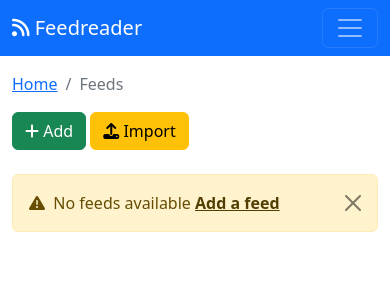
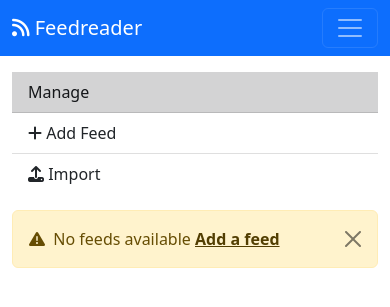
Before and after one commit to Jackevansevo/django-feedreader, a Django app: page /feeds/ in a window 390 px wide. Shown: the top 307 px of the page. Run offline with Django 4.2, Linux system fonts and the light colour scheme; the visitor is signed in with stand-in values (Sample User, id 1); data comes from the database, SQL or seed files in the repository; data that the repository does not hold is empty; parts of the project's set-up code (start-up, migrations or seed data) failed here and were passed over; some libraries are stand-ins or nearby versions.

Commit message:
responsive

```diff
--- a/feeds/templates/feeds/base.html
+++ b/feeds/templates/feeds/base.html
@@ -43,7 +43,7 @@ h1, h2, h3, h4, h5, h6 {
     {% include 'feeds/navbar.html' %}
     </header>
   </main>
-      <div class="container">
+
   {% if messages %}
   {% for message in messages %}
   <div class="alert alert-success alert-dismissible fade show" role="alert">
@@ -55,7 +55,7 @@ h1, h2, h3, h4, h5, h6 {
   {% endif %}
   {% block content %}
   {% endblock %}
-      </div>
+
     </main>
   </body>
   {% block scripts %}
--- a/feeds/templates/feeds/category_confirm_delete.html
+++ b/feeds/templates/feeds/category_confirm_delete.html
@@ -1,5 +1,6 @@
 {% extends 'feeds/base.html' %}
 {% block content %}
+<div class="container-fluid">
   <div class="card">
     <div class="card-header">
       <span class="icon is-small">
@@ -21,4 +22,5 @@
       </form>
     </div>
   </div>
+</div>
 {% endblock %}
--- a/feeds/templates/feeds/category_detail.html
+++ b/feeds/templates/feeds/category_detail.html
@@ -1,7 +1,8 @@
 {% extends 'feeds/base.html' %}
 {% block content %}
+<div class="container">
   <h1 class="title">{{ category.name }}</h1>
-<a class="btn btn-outline-danger" href="{% url 'feeds:category-delete' category.pk %}">
+  <a class="btn btn-outline-danger pt-2" href="{% url 'feeds:category-delete' category.pk %}">
     <span class="icon-text">
       <span class="icon">
 	<i class="fas fa-trash"></i>
@@ -36,4 +37,5 @@
   {% else %}
   <div class="alert alert-warning">No subscriptions are available. <a class="alert-link" href="{% url 'feeds:feed-add' %}">Add Feed</a></div>
   {% endif %}
+</div>
 {% endblock %}
--- a/feeds/templates/feeds/category_form.html
+++ b/feeds/templates/feeds/category_form.html
@@ -1,5 +1,6 @@
 {% extends 'feeds/base.html' %}
 {% block content %}
+<div class="container">
   <div class="card">
     <div class="card-header">
       <span class="icon is-small">
@@ -31,5 +32,6 @@
     </a>
     {% endfor %}
   </ul>
+</div>
 
 {% endblock %}
--- a/feeds/templates/feeds/entry_detail.html
+++ b/feeds/templates/feeds/entry_detail.html
@@ -16,6 +16,7 @@ pre {
 {% endblock %}
 
 {% block content %}
+<div class="container">
   <nav aria-label="breadcrumb">
     <ol class="breadcrumb">
       <li class="breadcrumb-item"><a href="{% url 'feeds:index' %}">Home</a></li>
@@ -40,4 +41,5 @@ pre {
     {% endif %}
     <a href="{{ entry.link }}">Continue reading...</a>
   </article>
+</div>
 {% endblock %}
--- a/feeds/templates/feeds/feed_detail.html
+++ b/feeds/templates/feeds/feed_detail.html
@@ -2,6 +2,7 @@
 {% load humanize %}
 {% block title %} - {{ feed.title }}{% endblock %}
 {% block content %}
+<div class="container">
   <nav aria-label="breadcrumb">
     <ol class="breadcrumb">
       <li class="breadcrumb-item"><a href="{% url 'feeds:index' %}">Home</a></li>
@@ -66,5 +67,6 @@
   </div>
   {% endfor %}
 
+</div>
 
 {% endblock %}
--- a/feeds/templates/feeds/feed_list.html
+++ b/feeds/templates/feeds/feed_list.html
@@ -5,25 +5,22 @@
 
 {% block title %} - Subscriptions{% endblock %}
 {% block content %}
-<nav aria-label="breadcrumb">
-  <ol class="breadcrumb">
-    <li class="breadcrumb-item"><a href="{% url 'feeds:index' %}">Home</a></li>
-    <li class="breadcrumb-item active">Feeds</li>
-  </ol>
-</nav>
 
 
-<a class="btn btn-success" href="{% url 'feeds:feed-add' %}">
+<div class="container-fluid">
+  <div class="row">
+    <div class="col-md-12 col-lg-2">
+      <ul class="list-group list-group-flush pb-3">
+	<li class="list-group-item list-group-item-dark">Manage</li>
+	<a href="{% url 'feeds:feed-add' %}" class="list-group-item list-group-item-action">
 	  <span class="icon-text">
 	    <span class="icon is-small">
 	      <i class="fas fa-plus"></i>
 	    </span>
-    <span>Add</span>
+	    <span>Add Feed</span>
 	  </span>
 	</a>
-
-
-<a class="btn btn-warning" href="{% url 'feeds:opml-import' %}">
+	<a href="{% url 'feeds:opml-import' %}" class="list-group-item list-group-item-action">
 	  <span class="icon-text">
 	    <span class="icon is-small">
 	      <i class="fas fa-upload"></i>
@@ -31,10 +28,8 @@
 	    <span>Import</span>
 	  </span>
 	</a>
-
 	{% if subscriptions %}
-
-<a class="btn btn-danger" href="{% url 'feeds:opml-export' %}" download>
+	<a href="{% url 'feeds:opml-export' %}" download class="list-group-item list-group-item-action">
 	  <span class="icon-text">
 	    <span class="icon is-small">
 	      <i class="fas fa-download"></i>
@@ -42,14 +37,17 @@
 	    <span>Export</span>
 	  </span>
 	</a>
-
-
 	{% endif %}
-
-<br>
-<br>
-
+      </ul>
+    </div>
+    <div class="col">
       {% if subscriptions %}
+      <nav aria-label="breadcrumb">
+	<ol class="breadcrumb">
+	  <li class="breadcrumb-item"><a href="{% url 'feeds:index' %}">Home</a></li>
+	  <li class="breadcrumb-item active">Feeds</li>
+	</ol>
+      </nav>
       <table class="table table-striped table-hoverable">
 	<tr>
 	  <th>
@@ -111,3 +109,6 @@
       </div>
       {% endif %}
       {% endblock %}
+    </div>
+  </div>
+</div>
--- a/feeds/templates/feeds/index.html
+++ b/feeds/templates/feeds/index.html
@@ -1,5 +1,6 @@
 {% extends 'feeds/base.html' %}
 {% block content %}
+<div class="container">
   <nav aria-label="breadcrumbs">
     <ol class="breadcrumb">
       <li class="breadcrumb-item active"><a href="{% url 'feeds:index' %}" aria-current="page">Home</a></li>
@@ -94,4 +95,5 @@
     <button type="button" class="btn-close" data-bs-dismiss="alert" aria-label="Close"></button>
   </div>
   {% endif %}
+</div>
 {% endblock %}
--- a/feeds/templates/feeds/subscription_form.html
+++ b/feeds/templates/feeds/subscription_form.html
@@ -1,5 +1,6 @@
 {% extends 'feeds/base.html' %}
 {% block content %}
+<div class="container">
   <div class="card">
     <div class="card-header">
       <span class="icon is-small">
@@ -26,6 +27,7 @@
 	  <a href="{% url 'feeds:opml-import' %}">Import feeds from OPML</a>
 	</div>
       </form>
+    </div>
   </div>
 </div>
 {% endblock %}
```
Also changed, not shown: feeds/templates/feeds/import_feeds.html (+12 -2 lines). Lines whose indentation alone changed are shown as unchanged.
